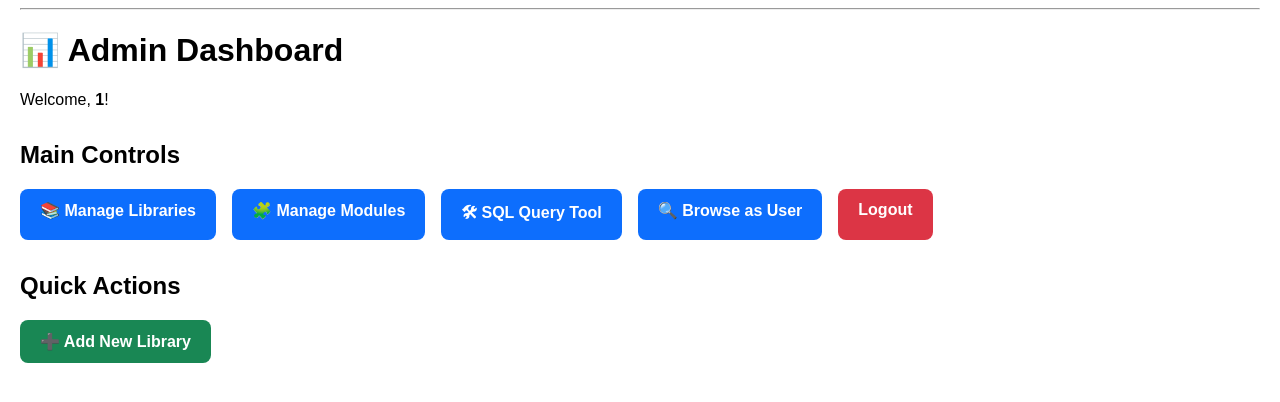
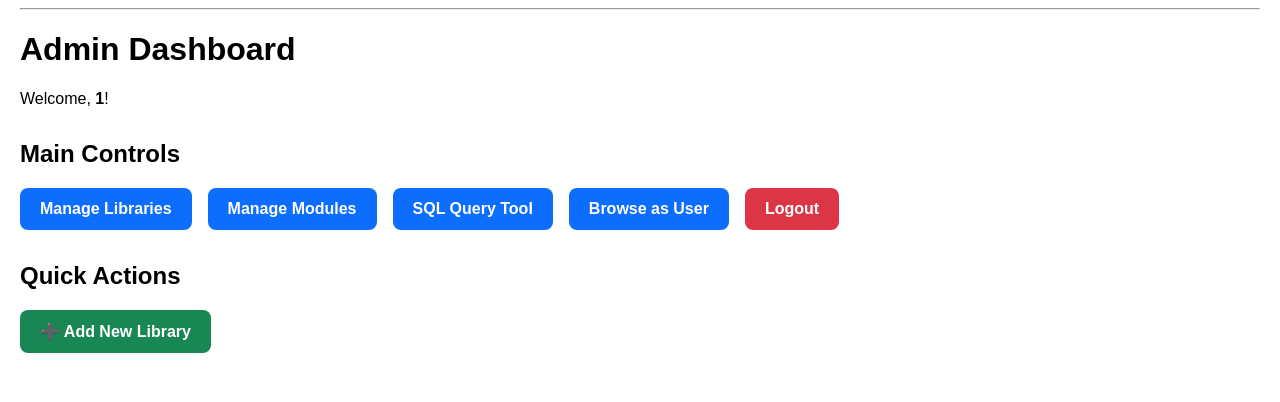
Before and after one commit to TSanf0rd/Python-Overflow, a Flask app: page /admin/dashboard in a window 1280 px wide. Shown: the part 58-460 px from the top of the page. Run offline with Flask 3, Linux system fonts and the light colour scheme; the visitor is signed in with stand-in values (Sample User, id 1).

Commit message:
made format changes

```diff
--- a/templates/admin_dashboard.html
+++ b/templates/admin_dashboard.html
@@ -3,16 +3,16 @@
 {% block title %}Admin Dashboard{% endblock %}
 
 {% block content %}
-<h1>📊 Admin Dashboard</h1>
+<h1>Admin Dashboard</h1>
 <p>Welcome, <strong>{{ current_user.id }}</strong>!</p>
 
 <div class="dashboard-section">
   <h2>Main Controls</h2>
   <div class="dashboard-links">
-    <a href="{{ url_for('manage_libraries') }}" class="dashboard-btn">📚 Manage Libraries</a>
-    <a href="{{ url_for('manage_modules') }}" class="dashboard-btn">🧩 Manage Modules</a>
-    <a href="{{ url_for('execute') }}" class="dashboard-btn">🛠 SQL Query Tool</a>
-    <a href="{{ url_for('browse') }}" class="dashboard-btn">🔍 Browse as User</a>
+    <a href="{{ url_for('manage_libraries') }}" class="dashboard-btn">Manage Libraries</a>
+    <a href="{{ url_for('manage_modules') }}" class="dashboard-btn">Manage Modules</a>
+    <a href="{{ url_for('execute') }}" class="dashboard-btn">SQL Query Tool</a>
+    <a href="{{ url_for('browse') }}" class="dashboard-btn">Browse as User</a>
     <a href="{{ url_for('logout') }}" class="dashboard-btn logout">Logout</a>
   </div>
 </div>
--- a/templates/admin_libraries.html
+++ b/templates/admin_libraries.html
@@ -25,7 +25,7 @@
             <td>{{ lib[2] }}</td>
             <td>{{ lib[3] }}</td>
             <td>
-                <a href="{{ url_for('edit_library', lib_id=lib[0]) }}">✏️ Edit</a> |
+                <a href="{{ url_for('edit_library', lib_id=lib[0]) }}"> Edit</a> |
                 <form action="{{ url_for('delete_library', lib_id=lib[0]) }}" method="POST" style="display:inline;">
                     <button type="submit" onclick="return confirm('Are you sure?')">🗑 Delete</button>
                 </form>
--- a/templates/index.html
+++ b/templates/index.html
@@ -12,13 +12,13 @@
     <form method="POST" action="{{ url_for('execute') }}">
         <textarea name="sql" rows="10" style="width: 100%; padding: 1rem; font-family: monospace; font-size: 1rem; border-radius: 0.5rem; border: 1px solid #ccc;">{{ query or '' }}</textarea><br>
         <button type="submit" style="margin-top: 1rem; padding: 0.75rem 1.5rem; background-color: #007bff; color: white; font-weight: bold; border: none; border-radius: 0.5rem;">
-            ▶️ Run Query
+            ▶ Run Query
         </button>
     </form>
 
     {% if result %}
         <div style="margin-top: 2rem;">
-            <h3>✅ Result:</h3>
+            <h3>Result:</h3>
             {% if result is string %}
                 <pre style="background-color: #f8f9fa; padding: 1rem; border-radius: 0.5rem;">{{ result }}</pre>
             {% else %}
```
Also changed, not shown: library.db.
